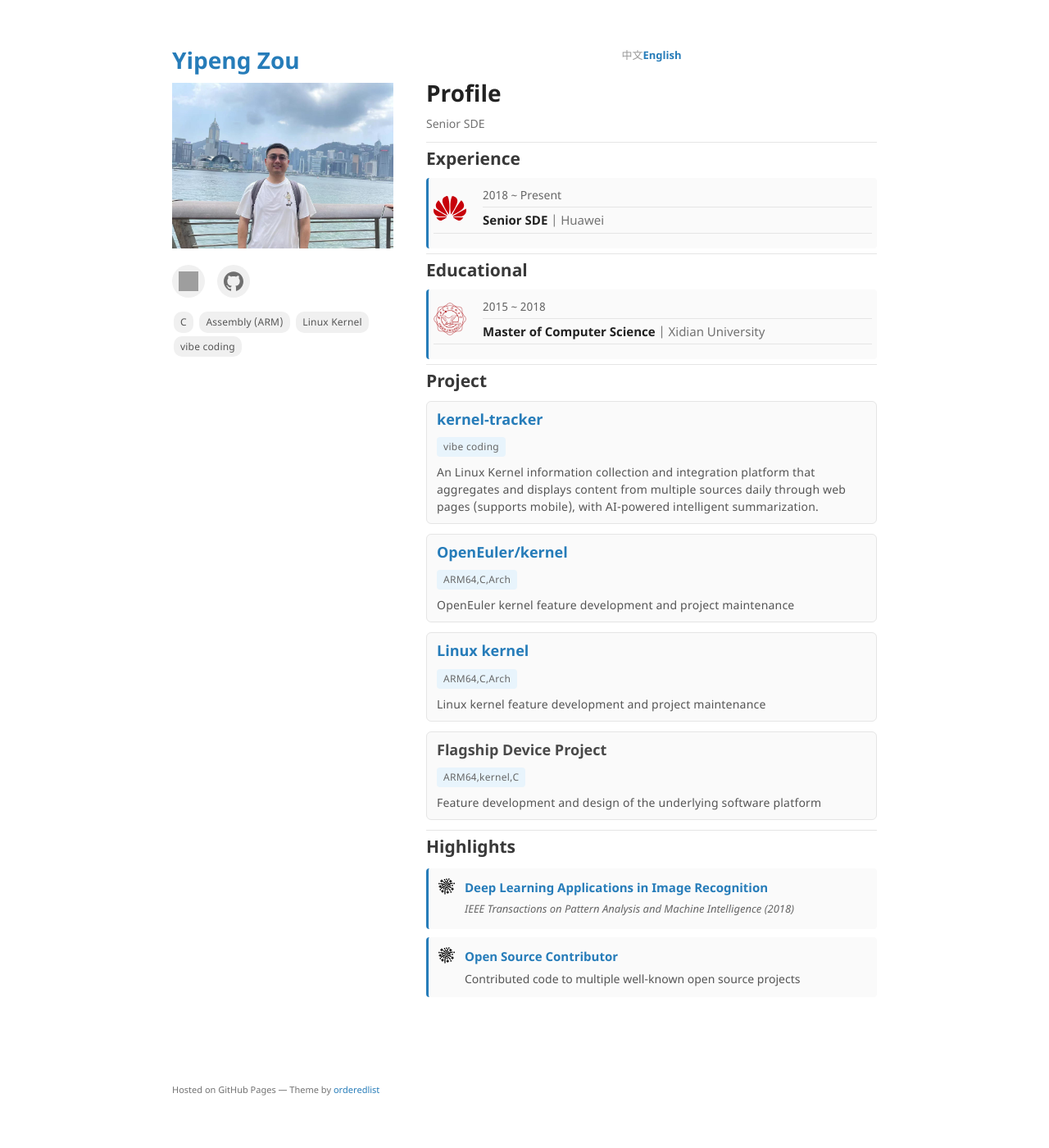
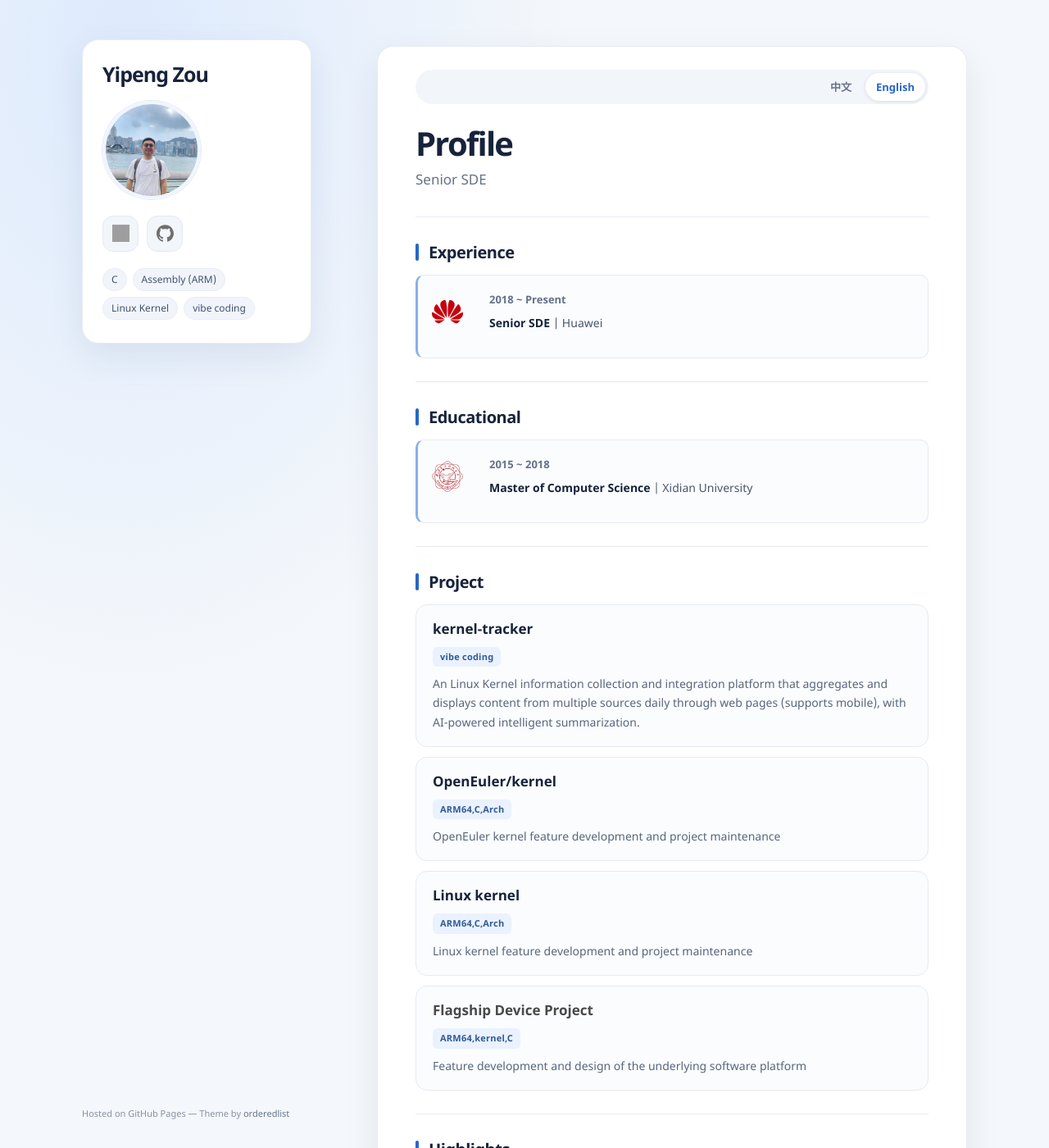
Before and after one commit to zouyipeng/zouyipeng.github.io, a Jekyll site: the page built from index.md, in a window 1280 px wide and 1400 px high. Shown: the whole window at 82% size. Built offline with Jekyll 4.4.1, drawn with Linux system fonts in a browser that asks for light colours; grey boxes are pictures that could not be loaded.

Commit message:
Refresh personal page styling

```diff
--- a/assets/css/custom.css
+++ b/assets/css/custom.css
@@ -1,444 +1,407 @@
-/* Custom Styles for Personal Page */
-
-/* Language Containers */
-.lang-zh {
-  display: none;
+/* Personal site — refined, responsive styling */
+:root {
+  color-scheme: light;
+  --ink: #17233b;
+  --muted: #65728a;
+  --accent: #2867c7;
+  --accent-soft: #eaf2ff;
+  --line: #e5eaf2;
+  --surface: #fff;
+  --canvas: #f4f7fb;
+  --shadow: 0 16px 44px rgba(27, 46, 80, 0.08);
 }
 
-.lang-en {
-  display: block;
+html {
+  scroll-behavior: smooth;
 }
 
-/* Global spacing adjustments */
-p, ul, ol {
-  margin: 0 0 12px;
+body {
+  padding: 48px 24px;
+  color: var(--ink);
+  background:
+    radial-gradient(ellipse at 12% 4%, rgba(196, 220, 255, 0.48), transparent 34rem),
+    var(--canvas);
+  font: 15px/1.7 "Noto Sans", "Helvetica Neue", Helvetica, Arial, sans-serif;
+  -webkit-font-smoothing: antialiased;
 }
 
-hr {
-  margin: 0 0 8px;
+.wrapper {
+  width: min(1080px, 100%);
+  margin: 0 auto;
 }
 
-/* Prevent text selection for better swipe experience */
-section {
-  user-select: none;
-  -webkit-user-select: none;
-  -moz-user-select: none;
-  -ms-user-select: none;
+header {
+  top: 48px;
+  width: 280px;
+  padding: 28px 24px;
+  box-sizing: border-box;
+  background: var(--surface);
+  border: 1px solid rgba(229, 234, 242, 0.9);
+  border-radius: 20px;
+  box-shadow: var(--shadow);
 }
 
-section * {
-  user-select: none;
-  -webkit-user-select: none;
-  -moz-user-select: none;
-  -ms-user-select: none;
+header h1 {
+  margin: 0 0 18px;
+  font-size: 25px;
+  letter-spacing: -0.04em;
 }
 
-/* Language Switch - Simple Labels */
-.lang-switch {
-  margin-bottom: 20px;
-  display: flex;
-  justify-content: center;
+header h1 a,
+header h1 a:hover {
+  color: var(--ink);
+  font-weight: 750;
 }
 
+header > img {
+  display: block;
+  width: 112px;
+  height: 112px;
+  margin: 0 0 20px;
+  object-fit: cover;
+  border: 4px solid #f0f5ff;
+  border-radius: 50%;
+  box-shadow: 0 0 0 1px var(--line);
+}
 
+section {
+  width: 720px;
+  box-sizing: border-box;
+  padding: 40px 46px;
+  background: var(--surface);
+  border: 1px solid rgba(229, 234, 242, 0.9);
+  border-radius: 20px;
+  box-shadow: var(--shadow);
+}
+
+section h1 {
+  margin: 0 0 8px;
+  color: var(--ink);
+  font-size: clamp(30px, 4vw, 40px);
+  letter-spacing: -0.045em;
+}
+
+section h1 + p {
+  margin-bottom: 30px;
+  color: var(--muted);
+  font-size: 17px;
+}
+
+section h2 {
+  display: flex;
+  align-items: center;
+  gap: 12px;
+  margin: 32px 0 16px;
+  color: var(--ink);
+  font-size: 20px;
+  letter-spacing: -0.025em;
+}
+
+section h2::before {
+  width: 4px;
+  height: 21px;
+  flex: 0 0 4px;
+  content: "";
+  background: var(--accent);
+  border-radius: 4px;
+}
+
+section hr {
+  height: 1px;
+  margin: 28px 0;
+  background: var(--line);
+}
+
+p, ul, ol {
+  margin: 0 0 14px;
+}
+
+a {
+  color: var(--accent);
+  transition: color 160ms ease;
+}
+
+a:hover,
+a:focus-visible {
+  color: #174b9b;
+  font-weight: inherit;
+  text-decoration: underline;
+  text-underline-offset: 3px;
+}
+
+a:focus-visible,
+.lang-label:focus-visible {
+  outline: 3px solid rgba(40, 103, 199, 0.35);
+  outline-offset: 3px;
+}
+
+.lang-zh { display: none; }
+.lang-en { display: block; }
+
+.lang-switch {
+  display: flex;
+  justify-content: flex-end;
+  gap: 4px;
+  margin: -12px 0 26px;
+  padding: 4px;
+  background: #f2f5fa;
+  border-radius: 999px;
+}
 
 .lang-label {
+  padding: 6px 13px;
+  color: var(--muted);
   font-size: 13px;
-  font-weight: 500;
-  color: #999;
-  transition: color 0.3s ease;
+  font-weight: 600;
   cursor: pointer;
+  border-radius: 999px;
+  transition: color 160ms ease, background 160ms ease, box-shadow 160ms ease;
 }
 
+.lang-label:hover { color: var(--accent); }
 .lang-label.active {
-  color: #267CB9;
-  font-weight: 600;
+  color: var(--accent);
+  background: var(--surface);
+  box-shadow: 0 1px 4px rgba(27, 46, 80, 0.12);
 }
 
-.lang-label:hover {
-  color: #267CB9;
-}
-
-/* Social Icons */
 .social-icons {
-  margin-top: 15px;
   display: flex;
-  gap: 15px;
+  gap: 10px;
+  margin: 18px 0;
 }
 
 .social-icon {
   display: inline-flex;
+  width: 42px;
+  height: 42px;
   align-items: center;
   justify-content: center;
-  width: 40px;
-  height: 40px;
-  border-radius: 50%;
-  background: #f0f0f0;
-  transition: all 0.3s ease;
-  color: #555;
+  color: var(--ink);
+  background: #f2f5fa;
+  border: 1px solid var(--line);
+  border-radius: 13px;
+  transition: transform 160ms ease, color 160ms ease, background 160ms ease;
 }
 
 .social-icon:hover {
-  background: #267CB9;
+  color: #fff;
+  background: var(--accent);
   transform: translateY(-2px);
-  box-shadow: 0 2px 8px rgba(0, 0, 0, 0.15);
 }
 
 .social-icon img {
+  width: 21px;
+  height: 21px;
   filter: grayscale(100%);
-  transition: filter 0.3s ease;
+}
+.social-icon:hover img { filter: brightness(0) invert(1); }
+
+.skills-cloud {
+  display: flex;
+  flex-wrap: wrap;
+  gap: 7px;
+  margin-top: 20px;
 }
 
-.social-icon:hover img {
-  filter: grayscale(0%);
+.skill-tag {
+  display: inline-block;
+  padding: 4px 10px;
+  color: #41526d;
+  background: #f1f5fb;
+  border: 1px solid #e8edf5;
+  border-radius: 999px;
+  font-size: 12px;
+  line-height: 1.5;
+  transition: color 160ms ease, background 160ms ease, border-color 160ms ease;
+}
+.skill-tag:hover {
+  color: var(--accent);
+  background: var(--accent-soft);
+  border-color: #d7e5ff;
 }
 
-/* Skills Cloud in Header */
-.skills-cloud {
-  margin-top: 15px;
-  line-height: 1.8;
+.project-card {
+  margin: 0 0 12px;
+  padding: 18px 20px;
+  background: #fbfcfe;
+  border: 1px solid var(--line);
+  border-radius: 14px;
+  opacity: 0;
+  transform: translateY(14px);
+  transition: opacity 450ms ease, transform 450ms ease, border-color 180ms ease, box-shadow 180ms ease;
+}
+.project-card.visible { opacity: 1; transform: translateY(0); }
+.project-card:hover {
+  border-color: #cbdaf2;
+  box-shadow: 0 10px 24px rgba(27, 46, 80, 0.08);
+  transform: translateY(-2px);
+}
+.project-card h3 {
+  margin: 0 0 8px;
+  padding: 0;
+  border: 0;
+  font-size: 17px;
+  line-height: 1.35;
+}
+.project-card h3 a { color: var(--ink); }
+.project-card h3 a:hover { color: var(--accent); }
+.project-tech {
+  display: inline-block;
+  margin: 0 0 9px;
+  padding: 3px 9px;
+  color: #315a96;
+  background: var(--accent-soft);
+  border-radius: 6px;
+  font-size: 11px;
+  font-weight: 600;
+  letter-spacing: 0.02em;
+}
+.project-card p:last-child {
+  margin: 0;
+  color: #58667c;
+  font-size: 14px;
+  line-height: 1.65;
+  overflow-wrap: anywhere;
 }
 
-/* Skill Tags Cloud */
-.skill-tag {
-  display: inline-block;
-  padding: 2px 8px;
-  margin: 2px;
-  background: #f0f0f0;
+.job-item,
+.degree-item {
+  margin-bottom: 12px;
+  padding: 15px 17px;
+  background: #fbfcfe;
+  border: 1px solid var(--line);
+  border-left: 3px solid #8aafe9;
   border-radius: 10px;
-  font-size: clamp(11px, 0.8rem, 12px);
-  color: #555;
-  transition: background 0.3s, color 0.3s;
-  letter-spacing: 0.2px;
 }
-
-.skill-tag:hover {
-  background: #267CB9;
-  color: #fff;
-}
-
-/* Project Cards Animation */
-.project-card {
-  opacity: 0;
-  transform: translateY(30px);
-  transition: opacity 0.6s cubic-bezier(0.25, 0.46, 0.45, 0.94),
-              transform 0.6s cubic-bezier(0.25, 0.46, 0.45, 0.94);
-  margin-bottom: 12px;
-  padding: 10px 12px;
-  border: 1px solid #e5e5e5;
-  border-radius: 6px;
-  background: #fafafa;
-}
-
-.project-card.visible {
-  opacity: 1;
-  transform: translateY(0);
-}
-
-.project-card:hover {
-  box-shadow: 0 4px 12px rgba(0, 0, 0, 0.15);
-  transform: translateY(-2px);
-  transition: box-shadow 0.3s, transform 0.3s;
-}
-
-/* Project Title */
-.project-card h3 {
-  margin: 0 0 6px 0;
-  padding: 0;
-  border: none;
-  font-size: clamp(16px, 1.2rem, 18px);
-  font-weight: 600;
-  line-height: 1.3;
-}
-
-.project-card h3 a {
-  color: #267CB9;
-  transition: color 0.2s ease;
-}
-
-.project-card h3 a:hover {
-  color: #1a5a8a;
-  text-decoration: underline;
-}
-
-/* Project Tech Stack */
-.project-tech {
-  color: #666;
-  font-size: clamp(11px, 0.85rem, 12px);
-  margin: 4px 0 8px 0;
-  font-weight: 500;
-  letter-spacing: 0.3px;
-  background: #e8f4fc;
-  padding: 3px 8px;
-  border-radius: 4px;
-  display: inline-block;
-}
-
-/* Project Description */
-.project-card p:last-child {
-  margin: 0;
-  line-height: 1.5;
-  color: #555;
-  font-size: clamp(13px, 0.9rem, 14px);
-  word-wrap: break-word;
-  max-width: 100%;
-  letter-spacing: 0.2px;
-}
-
-/* Timeline Styles */
-h3 {
-  margin-top: 8px;
-  border-left: 3px solid #267CB9;
-  padding-left: 10px;
-}
-
-h4 {
-  margin: 10px 0;
-  color: #333;
-}
-
-/* Job and Degree Items */
-.job-item, .degree-item {
-  padding: 6px;
-  background: #fafafa;
-  border-left: 3px solid #267CB9;
-  border-radius: 4px;
-  margin-bottom: 6px;
-}
-
-.job-table, .degree-table {
+.job-table,
+.degree-table {
   width: 100%;
   border-collapse: collapse;
 }
-
-.job-table td, .degree-table td {
-  padding: 1px 0;
+.job-table td,
+.degree-table td {
+  padding: 3px 0;
+  text-align: left;
   vertical-align: middle;
-  text-align: left;
+  border: 0;
+}
+.logo-cell {
+  width: 58px;
+  padding-right: 12px !important;
+}
+.company-logo,
+.university-logo {
+  display: block;
+  width: auto;
+  max-width: 48px;
+  height: 38px;
+  object-fit: contain;
+}
+.period-cell {
+  color: var(--muted);
+  font-size: 13px;
+  font-weight: 600;
+}
+.info-cell { color: #49566b; font-size: 14px; }
+.info-cell strong { color: var(--ink); }
+.achievements-list {
+  margin: 8px 0 0;
+  padding-left: 20px;
+  color: #58667c;
+  font-size: 14px;
+}
+.achievements-list li { margin-bottom: 4px; }
+.thesis-text {
+  margin: 8px 0 0;
+  color: var(--muted);
+  font-size: 14px;
+  font-style: italic;
 }
 
-.logo-cell {
-  width: 60px;
-  padding-right: 10px;
-  vertical-align: middle;
-}
-
-.period-cell {
-  font-weight: 500;
-  color: #666;
-  text-align: left;
-}
-
-.info-cell {
-  font-size: 15px;
-  text-align: left;
-}
-
-.achievements-list {
-  margin: 3px 0 0 0;
-  padding-left: 20px;
-}
-
-.achievements-list li {
-  margin-bottom: 2px;
-}
-
-.thesis-text {
-  margin: 3px 0 0 0;
-  font-style: italic;
-  color: #666;
-}
-
-.job-table, .degree-table {
-  width: 100%;
-  border-collapse: collapse;
-}
-
-.job-table td, .degree-table td {
-  padding: 4px 0;
-  vertical-align: middle;
-}
-
-.logo-cell {
-  width: 60px;
-  padding-right: 12px;
-  vertical-align: top;
-  padding-top: 2px;
-}
-
-.period-cell {
-  font-weight: 500;
-  color: #666;
-}
-
-.info-cell {
-  font-size: 15px;
-}
-
-.achievements-list {
-  margin: 8px 0 0 0;
-  padding-left: 20px;
-}
-
-.achievements-list li {
-  margin-bottom: 4px;
-}
-
-.thesis-text {
-  margin: 8px 0 0 0;
-  font-style: italic;
-  color: #666;
-}
-
-.job-content, .degree-content {
-  flex: 1;
-}
-
-.job-content p, .degree-content p {
-  margin: 0 0 8px 0;
-  display: flex;
-  align-items: center;
-}
-
-.job-content ul, .degree-content ul {
-  margin: 0;
-  padding-left: 20px;
-}
-
-.job-content, .degree-content {
-  flex: 1;
-  margin-left: 12px;
-}
-
-.job-content p, .degree-content p {
-  margin: 0 0 8px 0;
-}
-
-.job-content ul, .degree-content ul {
-  margin: 0;
-  padding-left: 20px;
-}
-
-/* Highlights Section */
-.highlights-section {
-  margin-top: 15px;
-}
-
+.highlights-section { margin-top: 14px; }
 .highlight-item {
   display: flex;
   align-items: flex-start;
-  padding: 12px;
+  gap: 12px;
   margin-bottom: 10px;
-  background: #fafafa;
-  border-left: 3px solid #267CB9;
-  border-radius: 4px;
-  transition: all 0.3s ease;
+  padding: 15px;
+  background: #fbfcfe;
+  border: 1px solid var(--line);
+  border-radius: 12px;
+  transition: border-color 160ms ease, background 160ms ease;
+}
+.highlight-item:hover {
+  background: #f7faff;
+  border-color: #cbdaf2;
+}
+.highlights-icon {
+  width: 22px;
+  height: 22px;
+  flex: 0 0 22px;
+}
+.highlight-content { flex: 1; min-width: 0; }
+.highlight-content h4 {
+  margin: 0 0 5px;
+  color: var(--ink);
+  font-size: 15px;
+}
+.highlight-meta { margin: 3px 0; color: var(--muted); font-size: 12px; }
+.highlight-desc { margin: 5px 0 0; color: #58667c; font-size: 14px; }
+
+footer {
+  bottom: 32px;
+  width: 280px;
+  color: #8792a3;
+  font-size: 12px;
+}
+footer p { margin: 0; }
+footer a { color: #66748a; }
+
+@media screen and (max-width: 960px) {
+  body { padding: 28px 20px; }
+  .wrapper { width: min(760px, 100%); }
+  header, section, footer {
+    position: static;
+    float: none;
+    width: 100%;
+  }
+  header {
+    display: grid;
+    grid-template-columns: 1fr auto;
+    align-items: center;
+    gap: 0 18px;
+    margin-bottom: 18px;
+    padding: 22px 26px;
+  }
+  header h1 { grid-column: 1; grid-row: 1; margin: 0; }
+  header > img { grid-column: 2; grid-row: 1 / span 3; width: 88px; height: 88px; margin: 0; }
+  .social-icons { grid-column: 1; margin: 12px 0 0; }
+  .skills-cloud { grid-column: 1 / -1; margin-top: 16px; }
+  section { padding: 34px 38px; border-width: 1px; border-radius: 20px; }
+  footer { margin-top: 18px; text-align: center; }
 }
 
-.highlight-item:hover {
-  background: #f0f7ff;
-  transform: translateX(5px);
+@media screen and (max-width: 560px) {
+  body { padding: 12px; font-size: 14px; }
+  header { padding: 18px; border-radius: 16px; }
+  header h1 { font-size: 21px; }
+  header > img { width: 68px; height: 68px; }
+  section { padding: 24px 19px; border-radius: 16px; }
+  section h1 { font-size: 30px; }
+  section h2 { margin-top: 26px; font-size: 18px; }
+  .lang-switch { margin: -4px 0 22px; }
+  .project-card { padding: 15px; }
+  .job-item, .degree-item { padding: 12px; }
+  .highlight-item { padding: 12px; }
 }
 
-.highlights-icon {
-  width: 20px;
-  height: 20px;
-  margin-right: 12px;
-  flex-shrink: 0;
+@media (prefers-reduced-motion: reduce) {
+  html { scroll-behavior: auto; }
+  *, *::before, *::after {
+    scroll-behavior: auto !important;
+    transition-duration: 0.01ms !important;
+    animation-duration: 0.01ms !important;
+  }
+  .project-card { opacity: 1; transform: none; }
 }
-
-/* Company and University Logos */
-.company-logo, .university-logo {
-  height: 40px;
-  width: auto;
-  display: block;
-}
-
-.highlight-content {
-  flex: 1;
-}
-
-.highlight-content h4 {
-  margin: 0 0 5px 0;
-  font-size: 15px;
-  font-weight: 600;
-  color: #333;
-}
-
-.highlight-content h4 a {
-  color: #267CB9;
-  text-decoration: none;
-  transition: color 0.2s ease;
-}
-
-.highlight-content h4 a:hover {
-  color: #1a5a8a;
-  text-decoration: underline;
-}
-
-.highlight-meta {
-  margin: 3px 0;
-  font-size: 13px;
-  color: #666;
-  font-style: italic;
-}
-
-.highlight-desc {
-  margin: 5px 0 0 0;
-  font-size: 14px;
-  color: #555;
-  line-height: 1.5;
-}
-
-/* Responsive Design */
-@media screen and (max-width: 720px) {
-  .skill-tag {
-    font-size: 11px;
-    padding: 3px 10px;
-    margin: 3px;
-  }
-
-  .project-card {
-    padding: 12px;
-  }
-
-  .highlight-item {
-    padding: 10px;
-  }
-
-  .highlights-icon {
-    width: 18px;
-    height: 18px;
-    margin-right: 10px;
-  }
-
-  .highlight-content h4 {
-    font-size: 14px;
-  }
-
-  .highlight-meta {
-    font-size: 12px;
-  }
-
-  .highlight-desc {
-    font-size: 13px;
-  }
-
-  .logo-cell {
-    width: 50px;
-    padding-right: 8px;
-  }
-
-  .company-logo, .university-logo {
-    height: 32px;
-    width: auto;
-  }
-
-  .info-cell {
-    font-size: 14px;
-  }
-
-  .job-item, .degree-item {
-    padding: 6px;
-  }
-}
```
